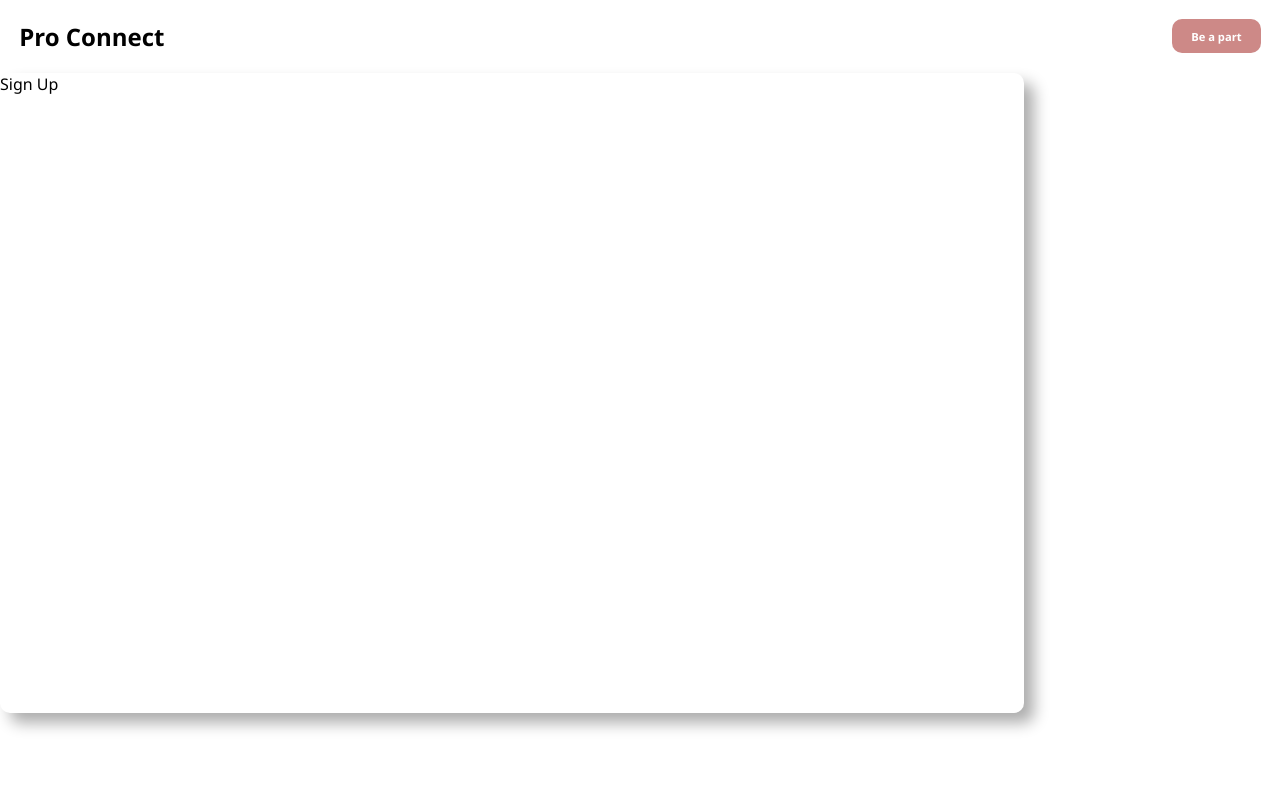
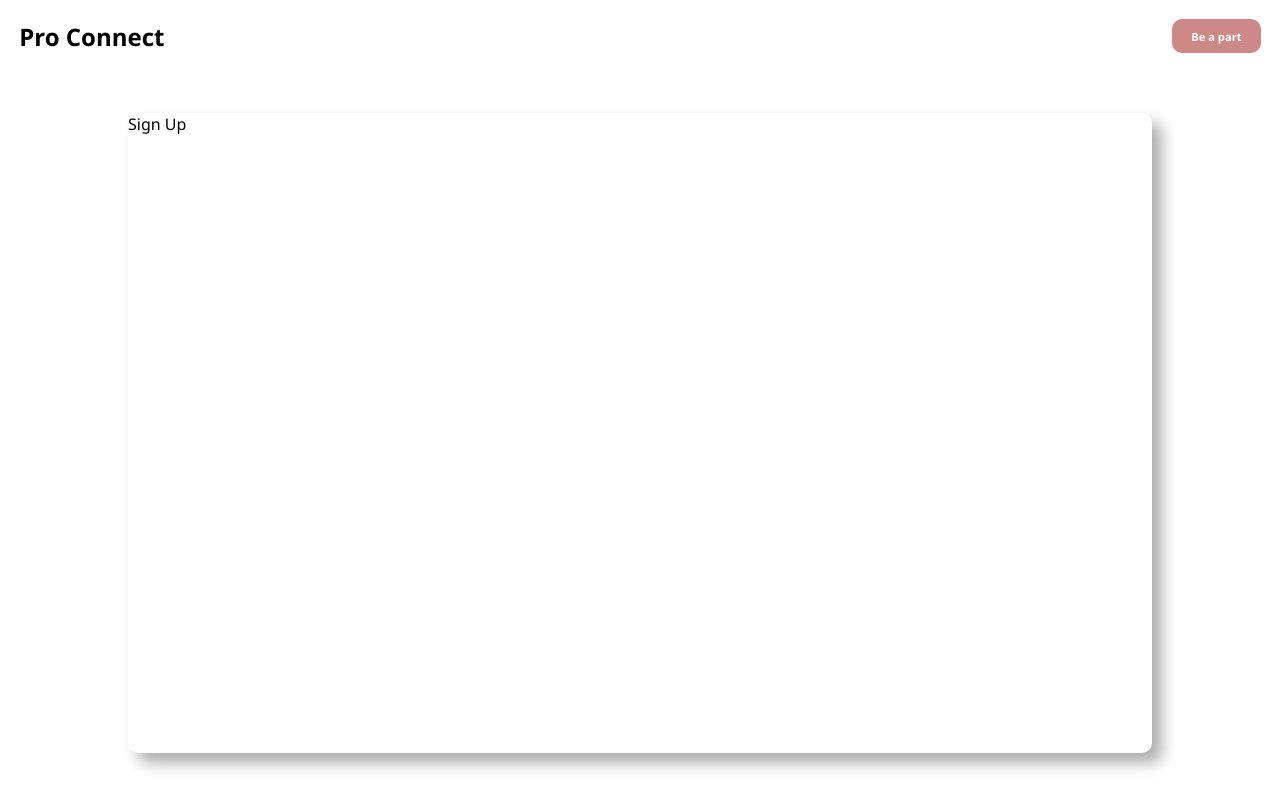
Before and after one commit to Aryanarya01/LinkedIn, a Next.js app in the folder frontend/: page /login in a window 1280 px wide. Built offline with nearby package versions, Linux system fonts and the light colour scheme.

Commit message:
login component

```diff
--- a/frontend/src/pages/login/style.module.css
+++ b/frontend/src/pages/login/style.module.css
@@ -1,3 +1,12 @@
+.container{
+    display: flex;
+    justify-content: center;
+    height: 90svh;
+    align-items: center;
+
+}
+
+
 .cardContainer{
     height: 80vh;
     display: flex;
```
